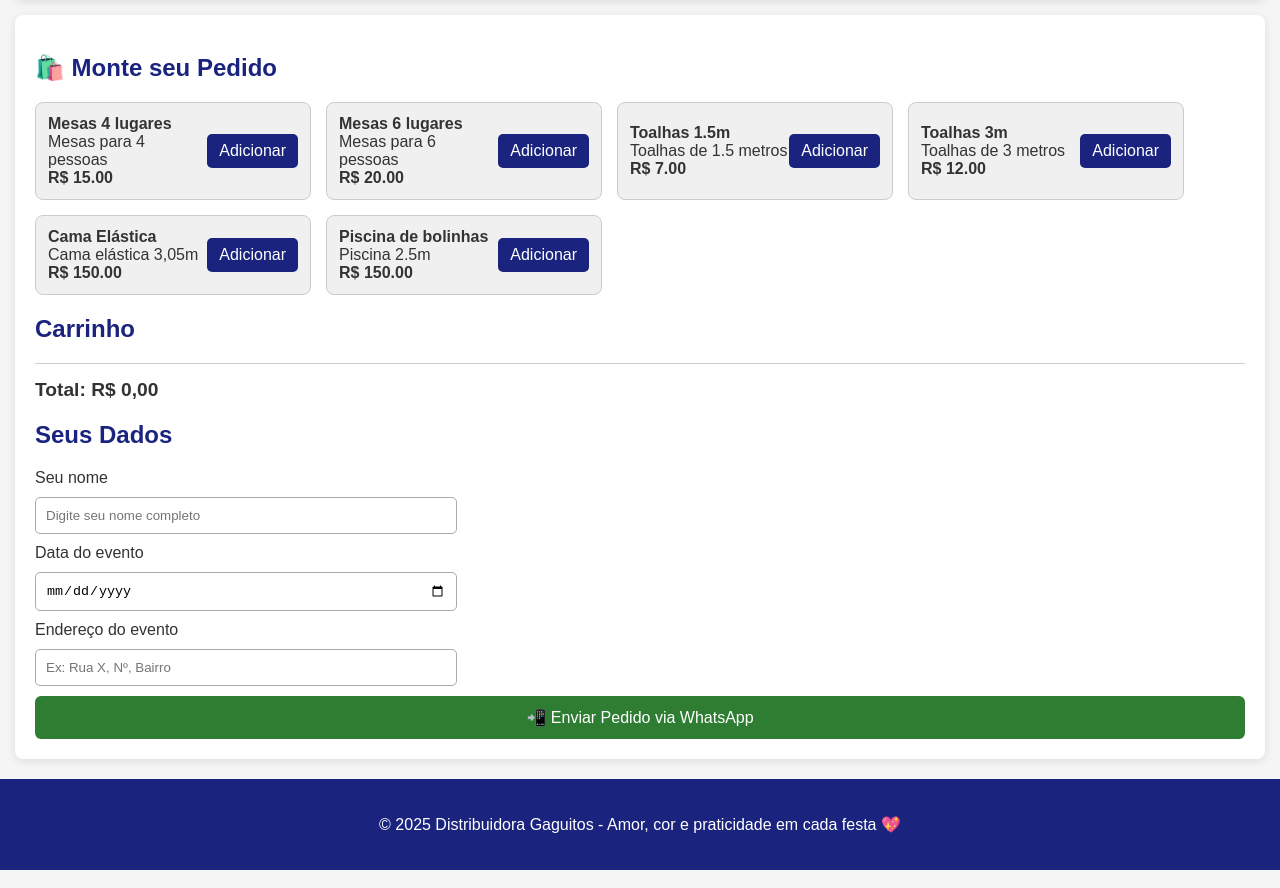
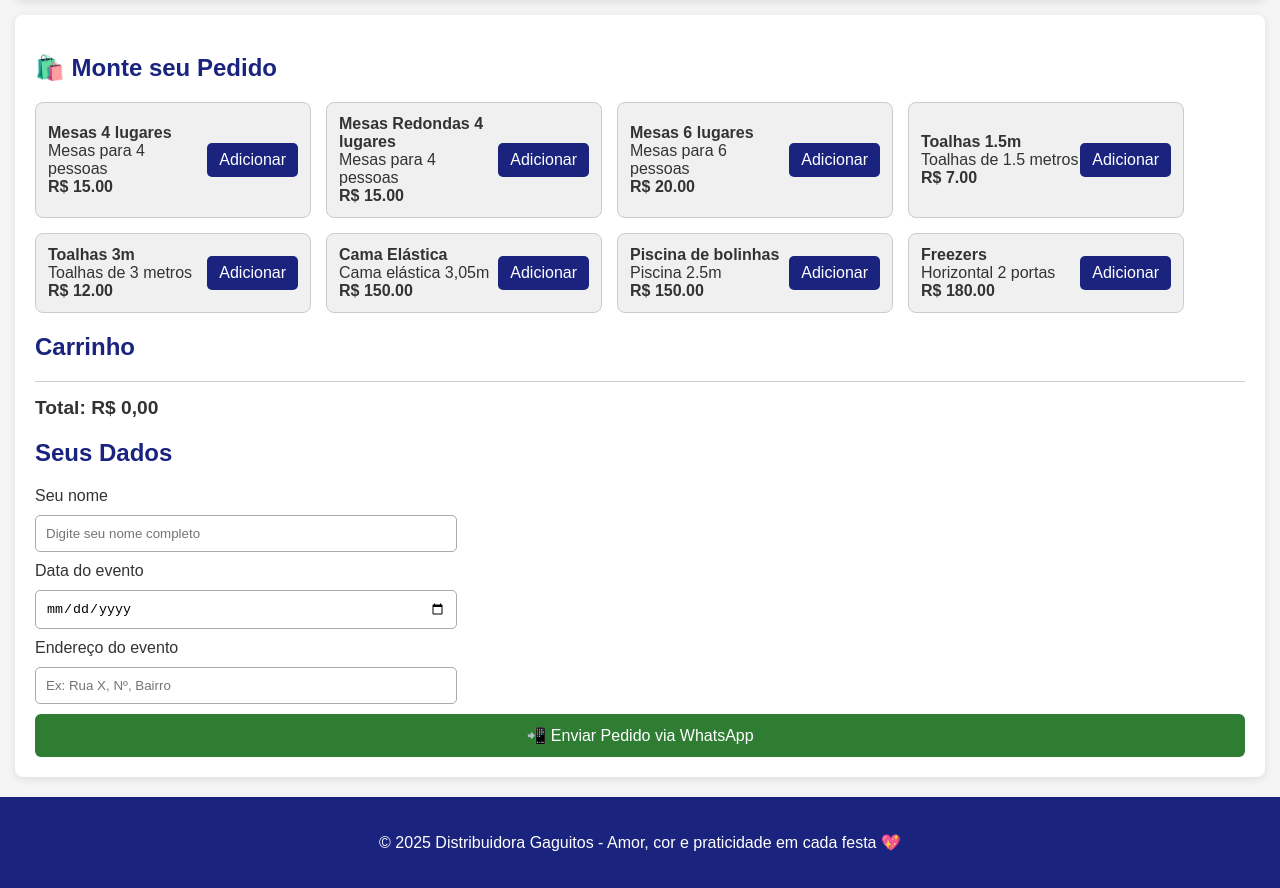
Before and after one commit to italonascmt/distribuidora-gaguitos, a plain HTML site: page index.html in a window 1280 px wide. Shown: the part 853-1741 px from the top of the page. Drawn offline with Linux system fonts and the light colour scheme.

Commit message:
updade produtos

```diff
--- a/index.html
+++ b/index.html
@@ -274,11 +274,13 @@
   <script>
     const produtos = [
       { nome: "Mesas 4 lugares", descricao: "Mesas para 4 pessoas", preco: 15 },
+      { nome: "Mesas Redondas 4 lugares", descricao: "Mesas para 4 pessoas", preco: 15 },
       { nome: "Mesas 6 lugares", descricao: "Mesas para 6 pessoas", preco: 20 },
       { nome: "Toalhas 1.5m", descricao: "Toalhas de 1.5 metros", preco: 7 },
       { nome: "Toalhas 3m", descricao: "Toalhas de 3 metros", preco: 12 },
       { nome: "Cama Elástica", descricao: "Cama elástica 3,05m", preco: 150 },
-      { nome: "Piscina de bolinhas", descricao: "Piscina 2.5m", preco: 150 }
+      { nome: "Piscina de bolinhas", descricao: "Piscina 2.5m", preco: 150 },
+      { nome: "Freezers", descricao: "Horizontal 2 portas", preco: 180 }
     ];
 
     const carrinho = [];
```
